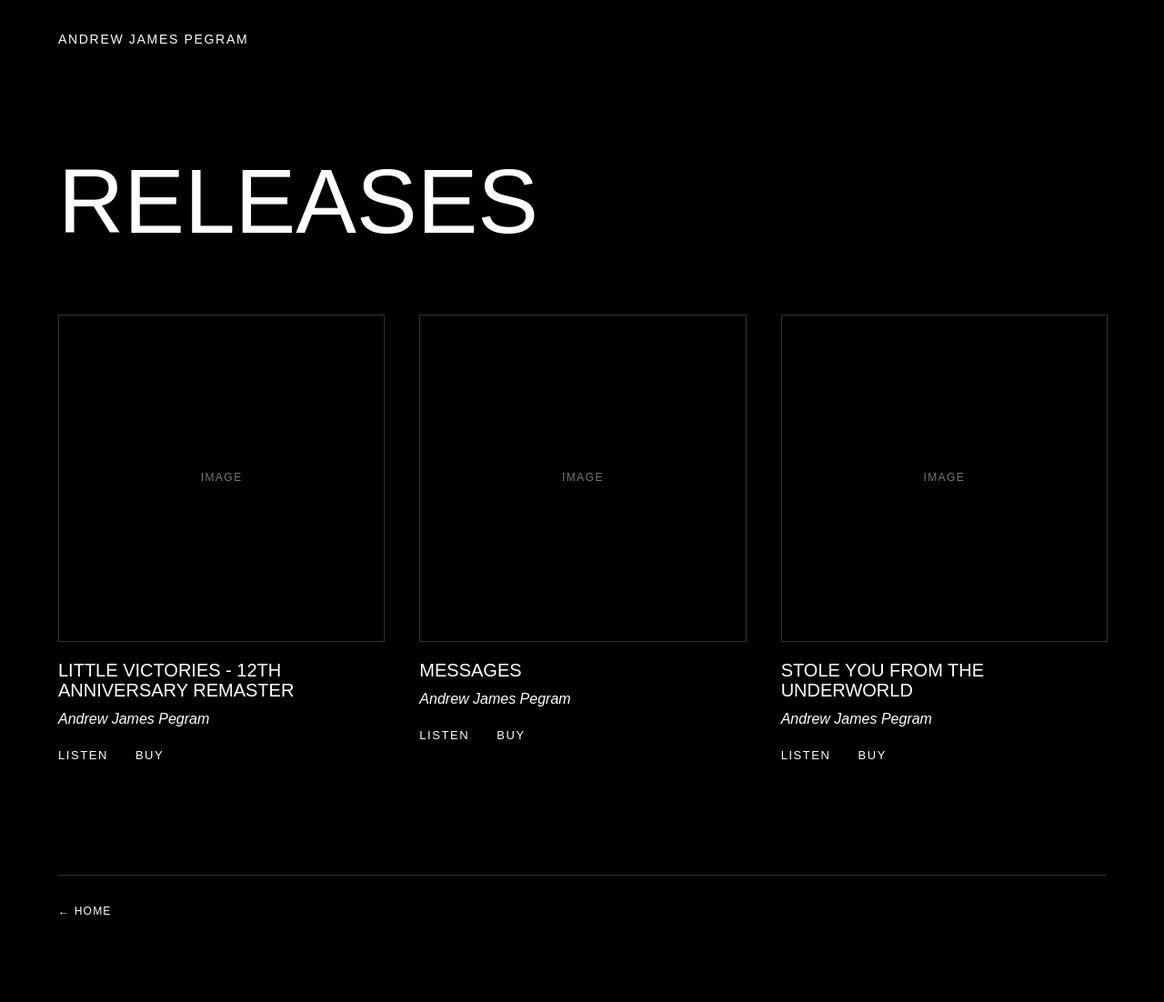
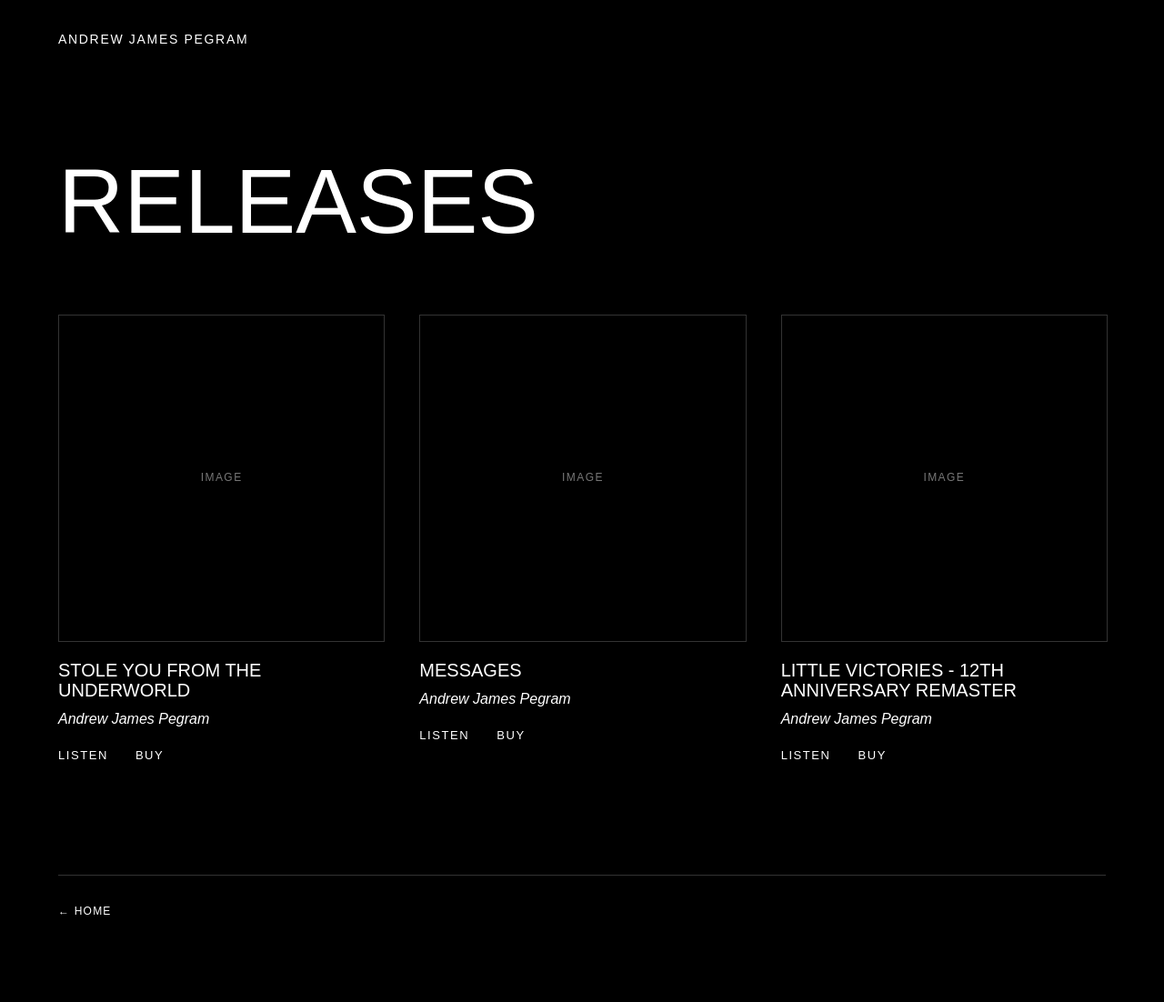
Before and after one commit to Drew-leotard/andrew-james-pegram-archive, a Jekyll site: the page built from releases/index.html, in a window 1280 px wide. Shown: the whole page at 91% size. Built offline with Jekyll 4.4.1, drawn with Linux system fonts in a browser that asks for light colours.

Commit message:
Update index.html
add sort by order to releases grid

```diff
--- a/releases/index.html
+++ b/releases/index.html
@@ -154,7 +154,7 @@ title: Releases
 
   <div class="release-grid">
 
-    {% assign releases = site.releases | sort: "date" | reverse %}
+{% assign releases = site.releases | sort: "order" %}
 
     {% for release in releases %}
 
```
